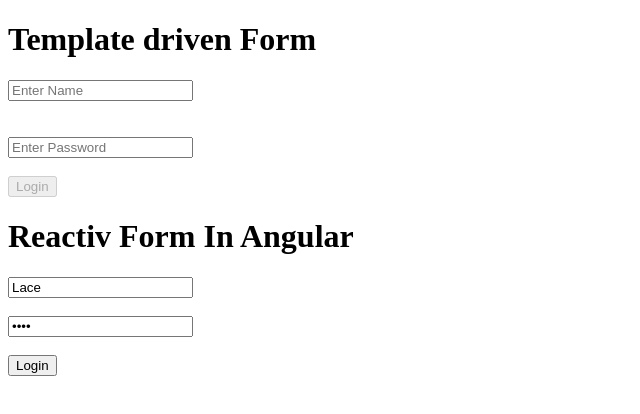
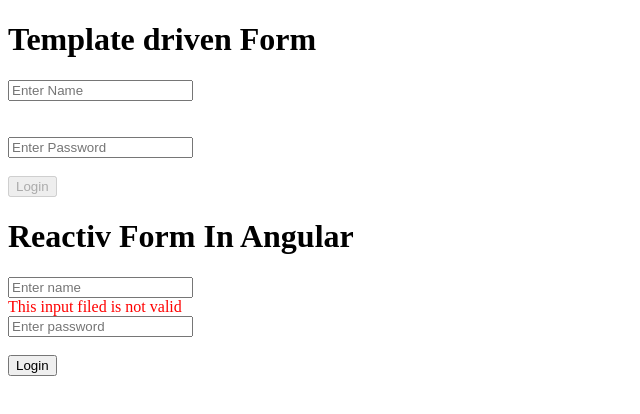
Before and after one commit to Adrion10/Angular_lesons, an Angular app in the folder angular-lessons/Form/: page / in a window 1280 px wide. Shown: the top 414 px of the page, without its empty margins (0-640 px from the left). Built offline with nearby package versions, Linux system fonts and the light colour scheme.

Commit message:
*ngIf="user && user.invalid"

```diff
--- a/angular-lessons/Form/src/app/app.component.html
+++ b/angular-lessons/Form/src/app/app.component.html
@@ -36,6 +36,9 @@
 <form [formGroup]="loginForm1" (ngSubmit)="loginUser1()">
   <input type="text" placeholder="Enter name" formControlName="user" />
   <br />
+  <span style="color: red" *ngIf="user && user.invalid">
+    This input filed is not valid
+  </span>
   <br />
   <input
     type="password"
--- a/angular-lessons/Form/src/app/app.component.ts
+++ b/angular-lessons/Form/src/app/app.component.ts
@@ -1,5 +1,5 @@
 import { Component } from '@angular/core';
-import { FormGroup, FormControl } from '@angular/forms';
+import { FormGroup, FormControl, Validators } from '@angular/forms';
 
 @Component({
   selector: 'app-root',
@@ -13,10 +13,13 @@
   }
   title1 = 'Reactiv Form In Angular';
   loginForm1 = new FormGroup({
-    user: new FormControl('Lace'),
-    password: new FormControl('1234'),
+    user: new FormControl('', [Validators.required]),
+    password: new FormControl(''),
   });
   loginUser1() {
     console.log(this.loginForm1.value);
   }
+  get user() {
+    return this.loginForm1;
+  }
 }
```
